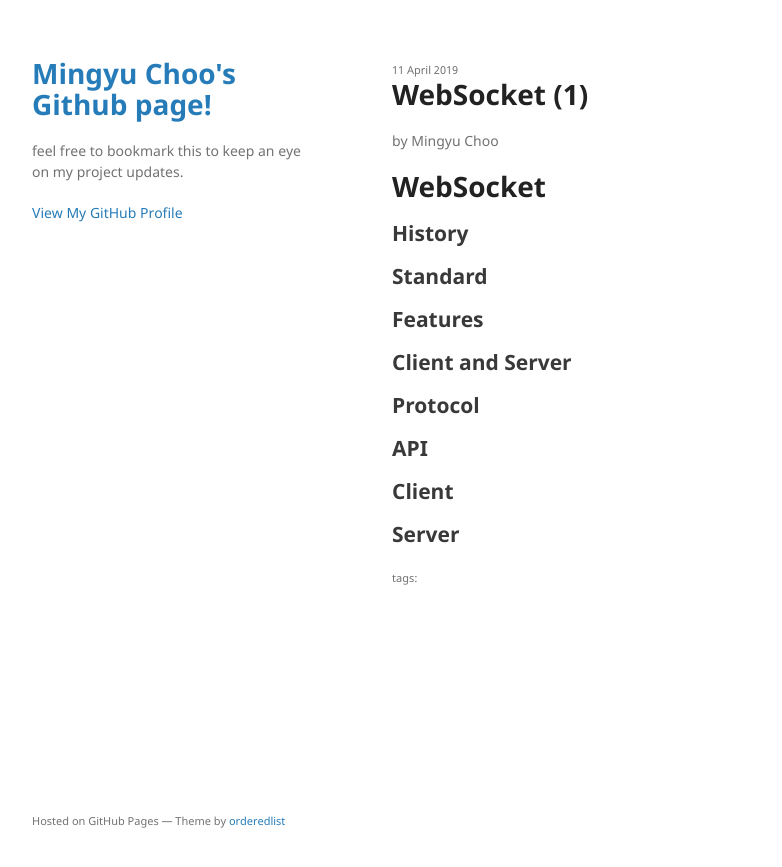
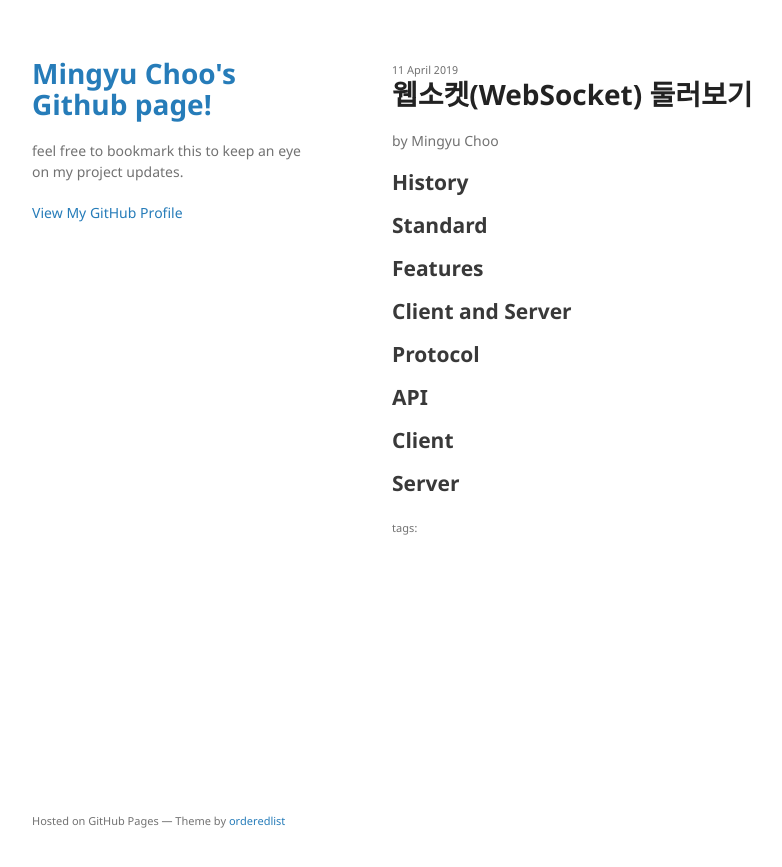
Before and after one commit to mingyuchoo/mingyuchoo.github.io, a Jekyll site: the page built from _posts/2019-04-11-websocket.md, in a window 1280 px wide. Shown: the top 867 px of the page, without its empty margins (178-960 px from the left). Built offline with Jekyll 4.4.1, drawn with Linux system fonts in a browser that asks for light colours.

Commit message:
Update 2019-04-11-websocket.md

```diff
--- a/_posts/2019-04-11-websocket.md
+++ b/_posts/2019-04-11-websocket.md
@@ -1,11 +1,9 @@
 ---
 layout: post
-title: "WebSocket (1)"
+title: "웹소켓(WebSocket) 둘러보기"
 date: 2019-04-11 08:30
 categories: post
 ---
-
-# WebSocket
 
 ## History
 
```
